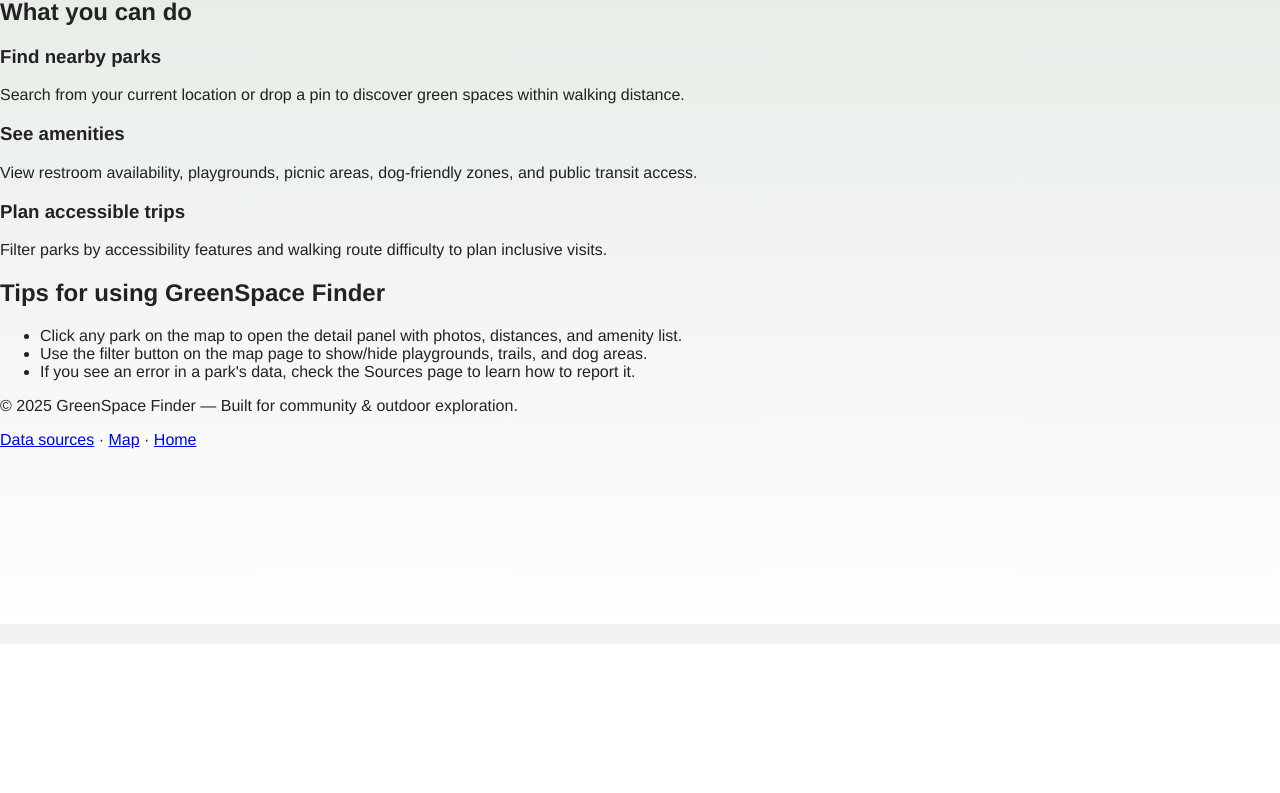
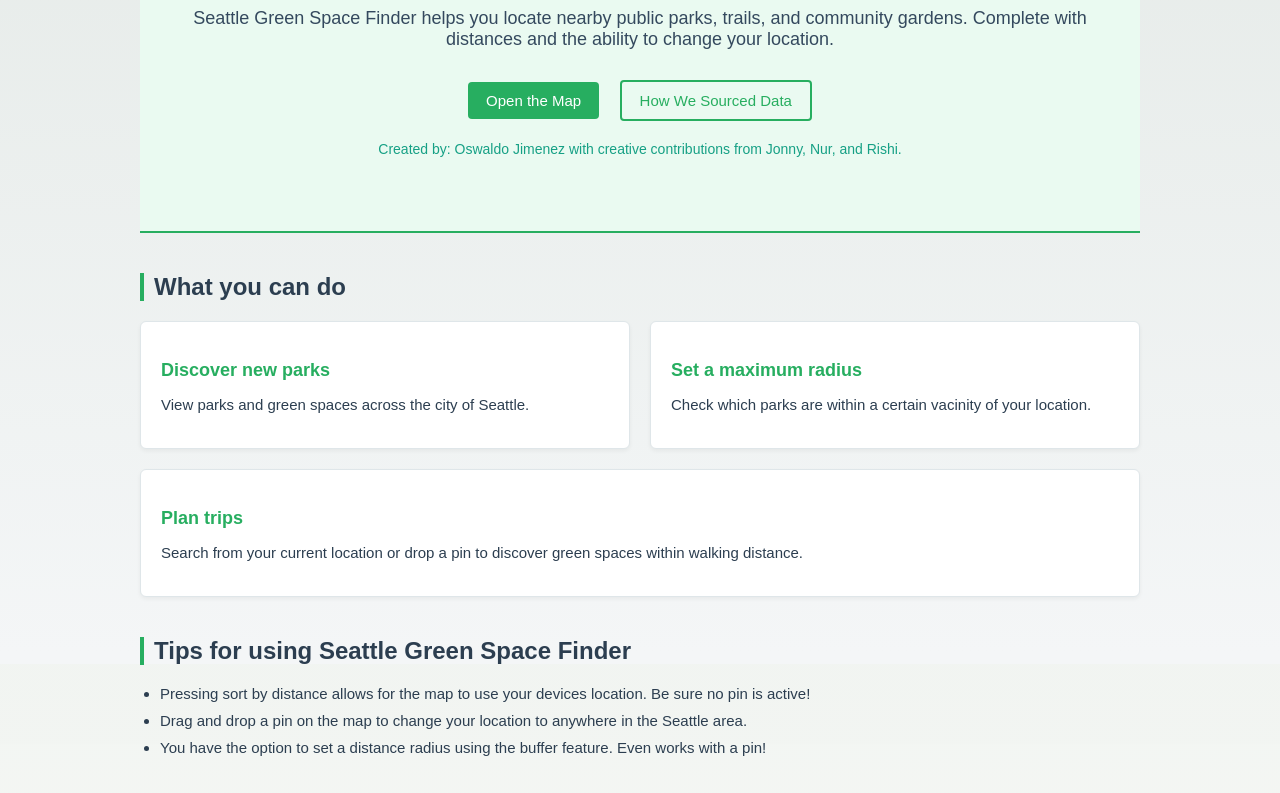
Before and after one commit to Jimenezboyz101/green_space_finder, a plain HTML site: page index.html in a window 1280 px wide. Shown: the part 176-969 px from the top of the page. Before the commit the page ends 820 px from the top, so only its background shows below. Drawn offline with Linux system fonts and the light colour scheme.

Commit message:
Added CSS Changes

```diff
--- a/css/index.css
+++ b/css/index.css
@@ -0,0 +1,155 @@
+/* General layout */
+body {
+    background-color: #f4f6f7;
+    color: #2c3e50;
+    margin: 0;
+    padding: 0;
+    font-family: Arial, sans-serif;
+}
+
+main {
+    max-width: 1000px;
+    margin: 40px auto;
+    padding: 0 20px;
+}
+
+/* Hero section */
+.hero {
+    background-color: #eafaf1;
+    padding: 60px 20px;
+    text-align: center;
+    border-bottom: 2px solid #27ae60;
+}
+
+.hero h1 {
+    font-size: 32px;
+    color: #27ae60;
+    margin-bottom: 20px;
+}
+
+.hero .lead {
+    font-size: 18px;
+    color: #34495e;
+    margin-bottom: 30px;
+}
+
+.hero-cta {
+    margin-bottom: 20px;
+}
+
+.btn {
+    display: inline-block;
+    padding: 10px 18px;
+    font-size: 15px;
+    border-radius: 4px;
+    text-decoration: none;
+    margin: 0 8px;
+    transition: background-color 0.3s ease;
+}
+
+.btn.primary {
+    background-color: #27ae60;
+    color: #fff;
+    border: none;
+}
+
+.btn.primary:hover {
+    background-color: #219150;
+}
+
+.btn.ghost {
+    background-color: transparent;
+    color: #27ae60;
+    border: 2px solid #27ae60;
+}
+
+.btn.ghost:hover {
+    background-color: #27ae60;
+    color: #fff;
+}
+
+.hero .credits {
+    font-size: 14px;
+    color: #16a085;
+    margin-top: 20px;
+}
+
+/* Section titles */
+.section-title {
+    font-size: 24px;
+    color: #2c3e50;
+    margin-top: 40px;
+    margin-bottom: 20px;
+    border-left: 4px solid #27ae60;
+    padding-left: 10px;
+}
+
+/* Features cards */
+.cards {
+    display: flex;
+    flex-wrap: wrap;
+    gap: 20px;
+}
+
+.card {
+    background-color: #fff;
+    border: 1px solid #dfe6e9;
+    border-radius: 6px;
+    padding: 20px;
+    flex: 1 1 calc(33% - 20px);
+    box-shadow: 0 2px 4px rgba(0,0,0,0.05);
+}
+
+.card h3 {
+    font-size: 18px;
+    color: #27ae60;
+    margin-bottom: 10px;
+}
+
+.card p {
+    font-size: 15px;
+    color: #2c3e50;
+}
+
+/* Tips list */
+.tips {
+    list-style-type: disc;
+    padding-left: 20px;
+    margin-bottom: 30px;
+}
+
+.tips li {
+    margin-bottom: 10px;
+    font-size: 15px;
+    color: #2c3e50;
+}
+
+/* Footer */
+footer {
+    background-color: #dfe6e9;
+    padding: 20px;
+    margin-top: 40px;
+    border-top: 2px solid #27ae60;
+}
+
+.footer-inner {
+    max-width: 900px;
+    margin: 0 auto;
+    text-align: center;
+}
+
+footer p {
+    font-size: 14px;
+    color: #2c3e50;
+    margin: 6px 0;
+}
+
+.footer-links a {
+    color: #27ae60;
+    text-decoration: none;
+    margin: 0 5px;
+}
+
+.footer-links a:hover {
+    text-decoration: underline;
+}
--- a/index.html
+++ b/index.html
@@ -2,7 +2,7 @@
 <html lang="en-US">
 <head>
     <meta charset="UTF-8" />
-    <title>Green Space Finder</title>
+    <title>Seattle Green Space Finder</title>
     <meta name="viewport" content="width=device-width, initial-scale=1.0">
     <link rel="stylesheet" href="css/index.css">
     <link rel="stylesheet" href="css/main.css">
@@ -16,7 +16,7 @@
 <body>
     <header>
         <nav aria-label="Primary navigation">
-            <a href="index.html" class="logo">Green Space Finder</a>
+            <a href="index.html" class="logo">Seattle Green Space Finder</a>
             <div class="nav-links">
                 <a href="index.html" aria-current="page">Home</a>
                 <a href="map.html">Map</a>
@@ -30,16 +30,16 @@
             <div class="hero-inner">
                 <h1 id="hero-title">Discover Parks & Green Spaces Near You</h1>
                 <p class="lead">
-                    GreenSpace Finder helps you locate nearby public parks, trails, and community gardens — complete with
-                    walking distance and accessibility details.
+                    Seattle Green Space Finder helps you locate nearby public parks, trails, and community gardens. Complete with
+                    distances and the ability to change your location.
                 </p>
 
                 <div class="hero-cta">
                     <a class="btn primary" href="map.html">Open the Map</a>
-                    <a class="btn ghost" href="sources.html">How we sourced data</a>
+                    <a class="btn ghost" href="sources.html">How We Sourced Data</a>
                 </div>
 
-                <p class="credits">Created by: Oswaldo, Jonny, Nur, and Rishi</p>
+                <p class="credits">Created by: Oswaldo Jimenez with creative contributions from Jonny, Nur, and Rishi.</p>
             </div>
         </section>
 
@@ -48,35 +48,35 @@
 
             <div class="cards">
                 <article class="card">
-                    <h3>Find nearby parks</h3>
-                    <p>Search from your current location or drop a pin to discover green spaces within walking distance.</p>
+                    <h3>Discover new parks</h3>
+                    <p>View parks and green spaces across the city of Seattle.</p>
                 </article>
 
                 <article class="card">
-                    <h3>See amenities</h3>
-                    <p>View restroom availability, playgrounds, picnic areas, dog-friendly zones, and public transit access.</p>
+                    <h3>Set a maximum radius</h3>
+                    <p>Check which parks are within a certain vacinity of your location.</p>
                 </article>
 
                 <article class="card">
-                    <h3>Plan accessible trips</h3>
-                    <p>Filter parks by accessibility features and walking route difficulty to plan inclusive visits.</p>
+                    <h3>Plan trips</h3>
+                    <p>Search from your current location or drop a pin to discover green spaces within walking distance.</p>
                 </article>
             </div>
         </section>
 
         <section id="quick-info" class="container">
-            <h2 class="section-title">Tips for using GreenSpace Finder</h2>
+            <h2 class="section-title">Tips for using Seattle Green Space Finder</h2>
             <ul class="tips">
-                <li>Click any park on the map to open the detail panel with photos, distances, and amenity list.</li>
-                <li>Use the filter button on the map page to show/hide playgrounds, trails, and dog areas.</li>
-                <li>If you see an error in a park's data, check the Sources page to learn how to report it.</li>
+                <li>Pressing sort by distance allows for the map to use your devices location. Be sure no pin is active!</li>
+                <li>Drag and drop a pin on the map to change your location to anywhere in the Seattle area.</li>
+                <li>You have the option to set a distance radius using the buffer feature. Even works with a pin!</li>
             </ul>
         </section>
     </main>
 
     <footer>
         <div class="container footer-inner">
-            <p>&copy; <span id="year"></span> GreenSpace Finder — Built for community & outdoor exploration.</p>
+            <p><span id="year"></span> Seattle Green Space Finder — Built for community & outdoor exploration.</p>
             <p class="footer-links">
                 <a href="sources.html">Data sources</a> ·
                 <a href="map.html">Map</a> ·
```
Also changed, not shown: css/map.css (+13 -6 lines), css/sources.css (+12 -4 lines), map.html (+18 -6 lines), sources.html (+5 -5 lines).
